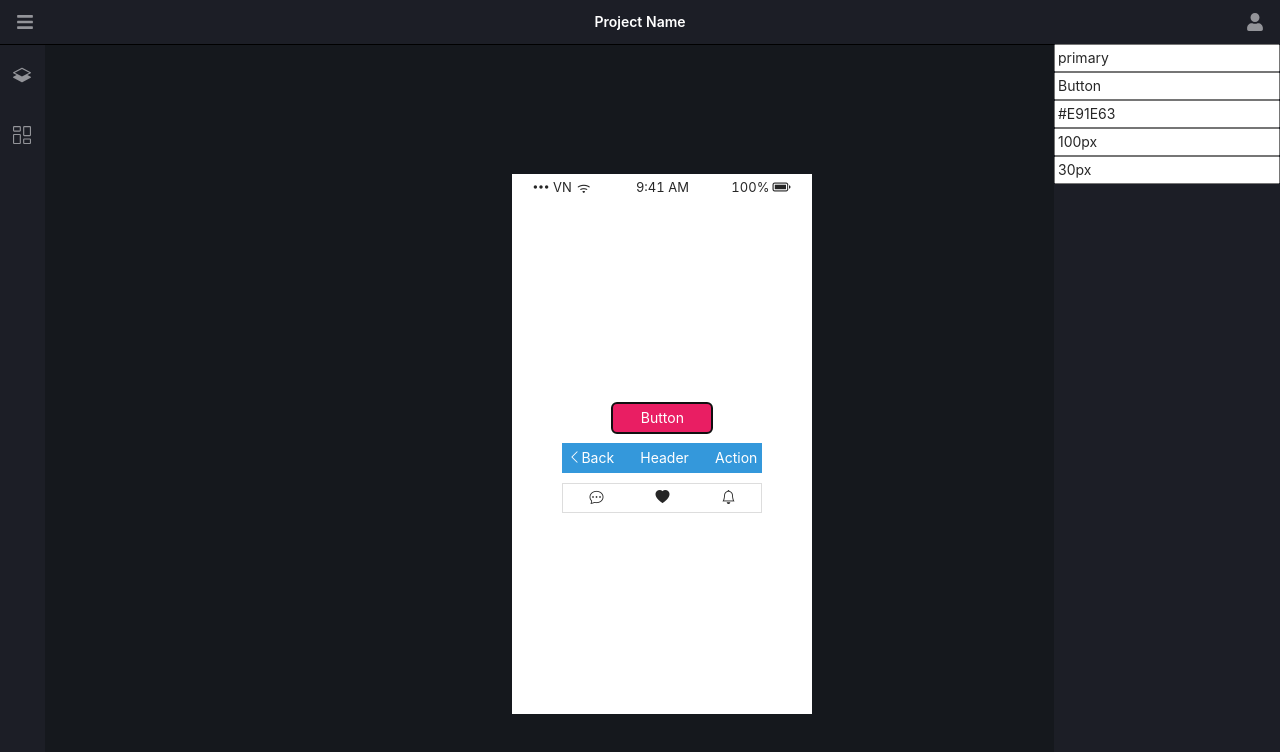
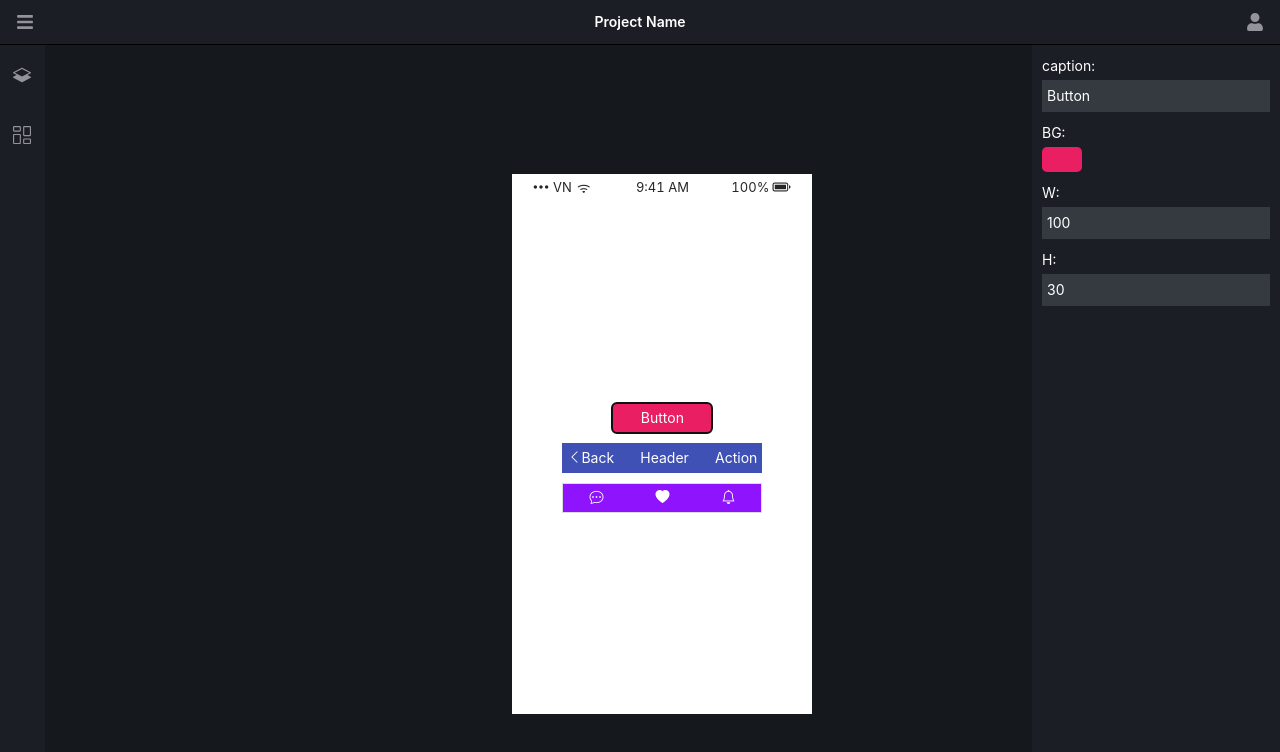
Before and after one commit to DevMinhThu/InternProject_2, a React (Create React App) app in the folder builder-app/: page / in a window 1280 px wide. Both pictures are taken after a click on the element "Button". Shown: the top 752 px of the page. Built offline with nearby package versions, Linux system fonts and the light colour scheme.

Commit message:
builder-app

```diff
--- a/builder-app/package.json
+++ b/builder-app/package.json
@@ -11,10 +11,12 @@
     "jquery": "^3.6.0",
     "node-sass": "^4.14.1",
     "react": "^17.0.2",
+    "react-color": "^2.19.3",
     "react-dom": "^17.0.2",
     "react-icons": "^4.2.0",
     "react-router-dom": "^5.2.0",
     "react-scripts": "4.0.3",
+    "reactcss": "^1.2.3",
     "styled-components": "^5.3.0",
     "web-vitals": "^1.0.1"
   },
--- a/builder-app/src/App.js
+++ b/builder-app/src/App.js
@@ -2,7 +2,6 @@ import "antd/dist/antd.css";
 import React, { useState } from "react";
 import NavBar from "./components/Navbar";
 import Page from "./components/Page";
-// import SideBar from "./components/Page/Sidebar";
 import { AppContext } from "./contexts/app-context";
 import "./styles/main.scss";
 
@@ -22,17 +21,23 @@ function App() {
           },
           title: {
             value: "Button",
-            type: "String",
+            type: "string",
+            des: "caption",
           },
           background: {
             value: "#E91E63",
             type: "color",
+            des: "BG",
           },
           width: {
-            value: "100px",
+            value: "100",
+            type: "string",
+            des: "W",
           },
           height: {
-            value: "30px",
+            value: "30",
+            type: "string",
+            des: "H",
           },
         },
       },
@@ -42,11 +47,13 @@ function App() {
         properties: {
           title: {
             value: "Header",
-            type: "String",
+            type: "string",
+            des: "caption",
           },
           background: {
-            value: "#3498db",
+            value: "#3F51B5",
             type: "color",
+            des: "BG",
           },
         },
 
@@ -65,11 +72,13 @@ function App() {
         properties: {
           title: {
             value: "Footer",
-            type: "String",
+            type: "string",
+            des: "caption",
           },
           background: {
-            value: "orange",
+            value: "#9013FE",
             type: "color",
+            des: "BG",
           },
         },
       },
--- a/builder-app/src/Handler/CompList/Button.js
+++ b/builder-app/src/Handler/CompList/Button.js
@@ -1,13 +1,13 @@
 import React from "react";
 
 function Button(props) {
-  console.log("button file", props);
+  // console.log("button file", props);
   return (
     <div onClick={props.onClick}>
       <button
         style={{
-          width: props.width,
-          height: props.height,
+          width: `${props.width}px`,
+          height: `${props.height}px`,
           borderRadius: "5px",
           border: 0,
           color: "#fff",
--- a/builder-app/src/Handler/CompList/Footer.js
+++ b/builder-app/src/Handler/CompList/Footer.js
@@ -1,38 +1,38 @@
 import React from "react";
+import reactCSS from "reactcss";
 
 function Footer(props) {
+  const styles = reactCSS({
+    default: {
+      styleFooter: {
+        backgroundColor: props.background,
+        display: "flex",
+        justifyContent: "space-around",
+        alignItems: "center",
+        width: "200px",
+        height: "30px",
+        margin: "5px",
+        border: "0.5px solid #ddd",
+      },
+      icon: {
+        color: "#fff",
+      },
+    },
+  });
+
   return (
-    <div style={container}>
-      <div style={styleFooter} onClick={props.onClick}>
-        <div>
-          <i className="bi bi-chat-dots" />
-        </div>
-        <div>
-          <i className="bi bi-heart-fill" />
-        </div>
-        <div>
-          <i className="bi bi-bell" />
-        </div>
+    <div style={styles.styleFooter} onClick={props.onClick}>
+      <div>
+        <i style={styles.icon} className="bi bi-chat-dots" />
+      </div>
+      <div>
+        <i style={styles.icon} className="bi bi-heart-fill" />
+      </div>
+      <div>
+        <i style={styles.icon} className="bi bi-bell" />
       </div>
     </div>
   );
 }
 
-const container = {
-  display: "flex",
-  justifyContent: "center",
-  alignItems: "center",
-};
-
-const styleFooter = {
-  backgroundColor: "#fff",
-  display: "flex",
-  justifyContent: "space-around",
-  alignItems: "center",
-  width: "200px",
-  height: "30px",
-  margin: "5px",
-  border: "0.5px solid #ddd",
-};
-
 export default Footer;
--- a/builder-app/src/Handler/components.js
+++ b/builder-app/src/Handler/components.js
@@ -15,7 +15,7 @@ const CompList = {
 };
 
 function Component({ block }) {
-  console.log("Components: ", block);
+  // console.log("Components: ", block);
 
   const ctx = useContext(AppContext);
 
@@ -26,7 +26,7 @@ function Component({ block }) {
         key: block._uid,
         onClick: (event) => {
           ctx.setSelectedComp(block);
-          console.log(block.headline);
+          // console.log(block.headline);
           event.stopPropagation();
           event.preventDefault();
         },
@@ -39,7 +39,6 @@ function Component({ block }) {
       }
       return res;
     };
-    // console.log("POP", props());
 
     return React.createElement(
       CompList[block.component],
--- a/builder-app/src/components/Page/Toolkit/index.js
+++ b/builder-app/src/components/Page/Toolkit/index.js
@@ -2,19 +2,18 @@ import React from "react";
 import PropEditor from "../../PropEditor";
 
 function Toolkit({ selectedComp, update, forceUpdate }) {
-  console.log("AAA", selectedComp);
   if (selectedComp && selectedComp.properties) {
     return (
       <div className="tool_config">
-        {Object.keys(selectedComp.properties).map(function (key) {
+        {Object.keys(selectedComp.properties).map(function (key, index) {
           const property = selectedComp.properties[key];
-
           return (
             <PropEditor
-              key={key}
+              key={index}
               property={property}
               forceUpdate={forceUpdate}
               update={update}
+              selectedComp={selectedComp.properties}
             />
           );
         })}
--- a/builder-app/src/components/PropEditor/index.js
+++ b/builder-app/src/components/PropEditor/index.js
@@ -1,9 +1,57 @@
-import React from "react";
+import React, { useState } from "react";
+import { SketchPicker } from "react-color";
+import reactCSS from "reactcss";
 
-function PropEditor({ key, property, forceUpdate, update }) {
+function PropEditor({ key, property, forceUpdate, update, selectedComp }) {
+  console.log(property);
+
+  const [color, setColor] = useState(selectedComp.background.value);
+  const [displayColorPicker, setDisplayColorPicker] = useState(false);
+
+  const handleClick = () => {
+    setDisplayColorPicker(!displayColorPicker);
+  };
+
+  const handleChange = (color) => {
+    setColor(color.hex);
+    property.value = color.hex;
+    forceUpdate(!update);
+  };
+
+  const styles = reactCSS({
+    default: {
+      container: {
+        marginBottom: "10px",
+        display: "flex",
+        flexDirection: "column",
+      },
+      color: {
+        width: "40px",
+        height: "25px",
+        borderRadius: "5px",
+        background: `${color}`,
+      },
+      input: {
+        background: "#343a40",
+        border: 0,
+        padding: "5px",
+        color: "#fff",
+      },
+      span: {
+        color: "#fff",
+        marginRight: "10px",
+        marginBottom: "3px",
+      },
+    },
+  });
+
+  switch (property.type) {
+    case "string":
       return (
-    <div>
+        <div style={styles.container}>
+          <span style={styles.span}>{property.des}: </span>
           <input
+            style={styles.input}
             key={key}
             placeholder={key}
             value={property.value}
@@ -14,6 +62,22 @@ function PropEditor({ key, property, forceUpdate, update }) {
           />
         </div>
       );
+    case "color":
+      return (
+        <div style={styles.container}>
+          <span style={styles.span}>{property.des}: </span>
+          <div>
+            <div style={styles.color} onClick={handleClick} />
+            {displayColorPicker ? (
+              <SketchPicker color={color} onChange={handleChange} />
+            ) : null}
+          </div>
+        </div>
+      );
+
+    default:
+      return null;
+  }
 }
 
 export default PropEditor;
--- a/builder-app/src/styles/main.css
+++ b/builder-app/src/styles/main.css
@@ -80,5 +80,7 @@ html {
   -webkit-box-direction: normal;
       -ms-flex-direction: column;
           flex-direction: column;
+  border-top: 1px solid black;
+  padding: 10px;
 }
 /*# sourceMappingURL=main.css.map */
--- a/builder-app/src/styles/main.scss
+++ b/builder-app/src/styles/main.scss
@@ -45,16 +45,6 @@ html {
 
 // component_library
 .component_library {
-    // background-color: #1c1e26;
-    // width: 3.5%;
-    // display: flex;
-    // flex-direction: column;
-    // align-items: center;
-    // position: fixed;
-    // left: 0;
-    // height: 100vh;
-    // border-top: 1px solid black;
-
     .styleIcon {
         font-size: 20px;
         color: #939499;
@@ -84,4 +74,8 @@ html {
     height: 100vh;
     display: flex;
     flex-direction: column;
+    border-top: 1px solid black;
+    padding: 10px;
+    overflow: scroll;
+    // width: 250px;
 }
```
Also changed, not shown: 2 other files (tests, documents, lock files or other folders). Lines whose indentation alone changed are shown as unchanged.
